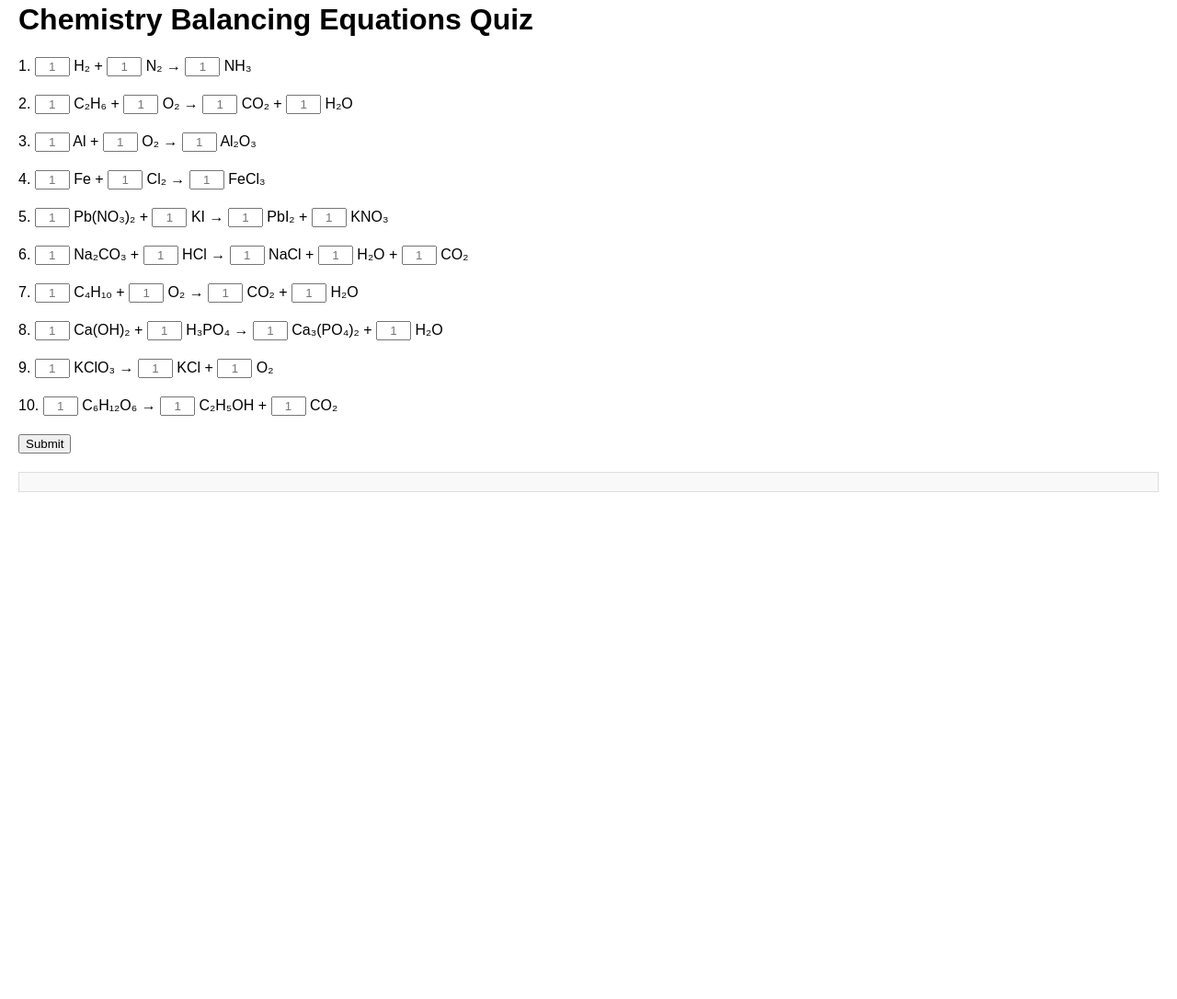
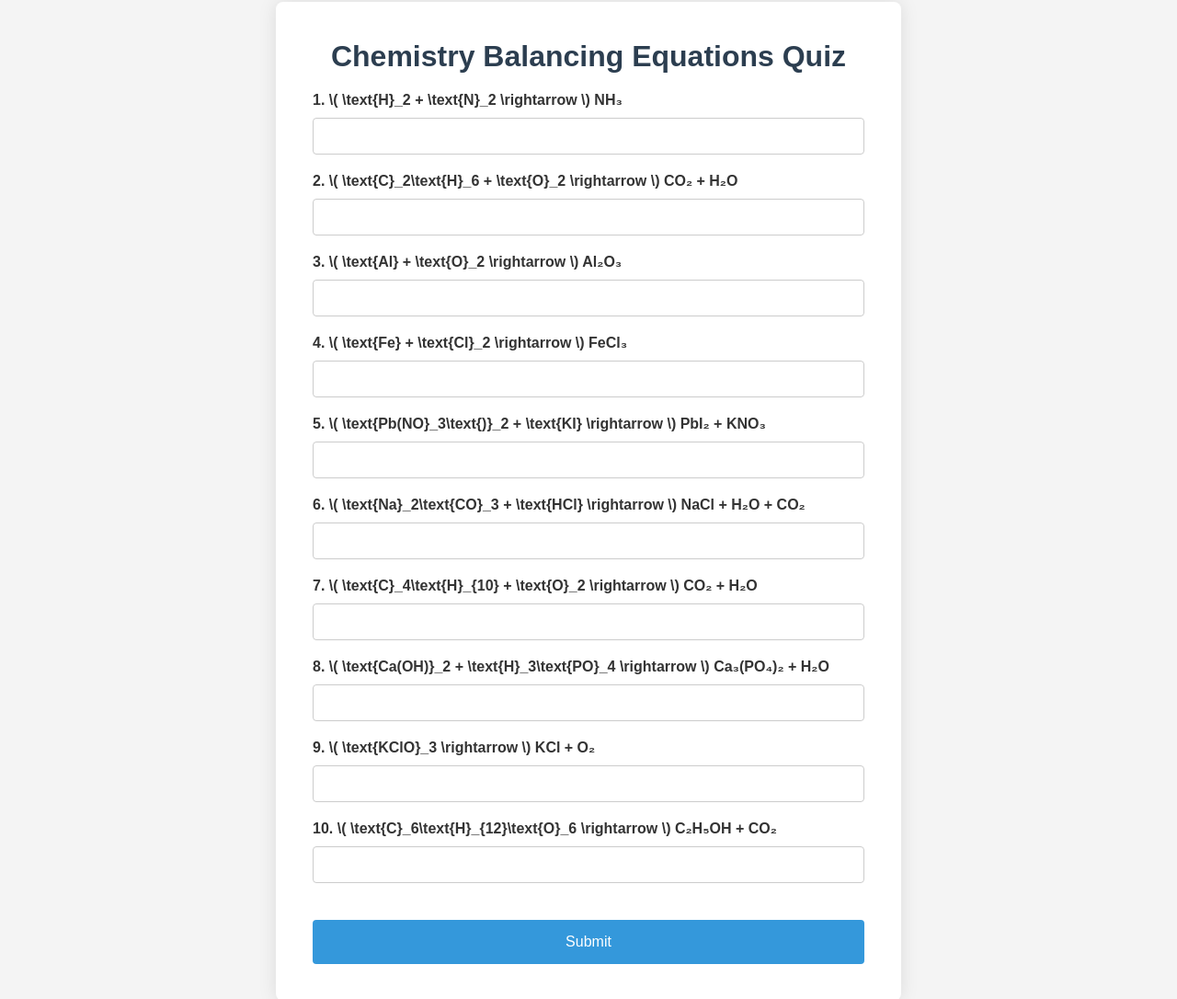
Before and after one commit to JuiceGame/fzchem, a plain HTML site: page index.html in a window 1280 px wide. Shown: the part 18-1104 px from the top of the page at 92% size. Before the commit the page ends 800 px from the top, so only its background shows below. Drawn offline with Linux system fonts and the light colour scheme.

Commit message:
Update index.html

```diff
--- a/index.html
+++ b/index.html
@@ -7,110 +7,193 @@
     <style>
         body {
             font-family: Arial, sans-serif;
+            background-color: #f4f4f4;
+            color: #333;
+            margin: 0;
+            padding: 0;
+            display: flex;
+            justify-content: center;
+            align-items: center;
+            min-height: 100vh;
+        }
+
+        .container {
+            background-color: #fff;
+            border-radius: 8px;
+            box-shadow: 0 0 20px rgba(0, 0, 0, 0.1);
+            padding: 20px 40px;
+            max-width: 600px;
+            width: 100%;
             margin: 20px;
         }
+
+        h1 {
+            text-align: center;
+            color: #2c3e50;
+            margin-bottom: 20px;
+        }
+
+        form {
+            display: flex;
+            flex-direction: column;
+        }
+
         .question {
             margin-bottom: 20px;
         }
-        .result {
+
+        .question label {
+            display: block;
+            font-weight: bold;
+            margin-bottom: 5px;
+        }
+
+        .question input[type="text"] {
+            width: 100%;
+            padding: 10px;
+            font-size: 16px;
+            border-radius: 4px;
+            border: 1px solid #ccc;
+            margin-top: 5px;
+            box-sizing: border-box;
+        }
+
+        .question input[type="text"]:focus {
+            border-color: #3498db;
+            outline: none;
+            box-shadow: 0 0 8px rgba(52, 152, 219, 0.3);
+        }
+
+        .submit-btn {
+            background-color: #3498db;
+            color: #fff;
+            border: none;
+            padding: 15px;
+            font-size: 16px;
+            border-radius: 4px;
+            cursor: pointer;
             margin-top: 20px;
-            padding: 10px;
-            border: 1px solid #ddd;
-            background-color: #f9f9f9;
         }
+
+        .submit-btn:hover {
+            background-color: #2980b9;
+        }
+
+        .results {
+            margin-top: 20px;
+        }
+
         .correct {
-            color: green;
+            color: #27ae60;
+            font-weight: bold;
         }
+
         .incorrect {
-            color: red;
+            color: #e74c3c;
+            font-weight: bold;
         }
-        input[type="text"] {
-            width: 30px;
-            text-align: center;
+
+        .results p {
+            margin: 5px 0;
+        }
+
+        .results p.correct::before {
+            content: "✔ ";
+        }
+
+        .results p.incorrect::before {
+            content: "✖ ";
         }
     </style>
 </head>
 <body>
 
+    <div class="container">
         <h1>Chemistry Balancing Equations Quiz</h1>
         <form id="quizForm">
             <div class="question">
-            <label for="q1">1. <input type="text" id="q1_1" name="q1_1" placeholder="1"> H₂ + <input type="text" id="q1_2" name="q1_2" placeholder="1"> N₂ → <input type="text" id="q1_3" name="q1_3" placeholder="1"> NH₃</label>
+                <label for="q1">1. \( \text{H}_2 + \text{N}_2 \rightarrow \) NH₃</label>
+                <input type="text" id="q1">
             </div>
-
             <div class="question">
-            <label for="q2">2. <input type="text" id="q2_1" name="q2_1" placeholder="1"> C₂H₆ + <input type="text" id="q2_2" name="q2_2" placeholder="1"> O₂ → <input type="text" id="q2_3" name="q2_3" placeholder="1"> CO₂ + <input type="text" id="q2_4" name="q2_4" placeholder="1"> H₂O</label>
+                <label for="q2">2. \( \text{C}_2\text{H}_6 + \text{O}_2 \rightarrow \) CO₂ + H₂O</label>
+                <input type="text" id="q2">
             </div>
-
             <div class="question">
-            <label for="q3">3. <input type="text" id="q3_1" name="q3_1" placeholder="1"> Al + <input type="text" id="q3_2" name="q3_2" placeholder="1"> O₂ → <input type="text" id="q3_3" name="q3_3" placeholder="1"> Al₂O₃</label>
+                <label for="q3">3. \( \text{Al} + \text{O}_2 \rightarrow \) Al₂O₃</label>
+                <input type="text" id="q3">
             </div>
-
             <div class="question">
-            <label for="q4">4. <input type="text" id="q4_1" name="q4_1" placeholder="1"> Fe + <input type="text" id="q4_2" name="q4_2" placeholder="1"> Cl₂ → <input type="text" id="q4_3" name="q4_3" placeholder="1"> FeCl₃</label>
+                <label for="q4">4. \( \text{Fe} + \text{Cl}_2 \rightarrow \) FeCl₃</label>
+                <input type="text" id="q4">
             </div>
-
             <div class="question">
-            <label for="q5">5. <input type="text" id="q5_1" name="q5_1" placeholder="1"> Pb(NO₃)₂ + <input type="text" id="q5_2" name="q5_2" placeholder="1"> KI → <input type="text" id="q5_3" name="q5_3" placeholder="1"> PbI₂ + <input type="text" id="q5_4" name="q5_4" placeholder="1"> KNO₃</label>
+                <label for="q5">5. \( \text{Pb(NO}_3\text{)}_2 + \text{KI} \rightarrow \) PbI₂ + KNO₃</label>
+                <input type="text" id="q5">
             </div>
-
             <div class="question">
-            <label for="q6">6. <input type="text" id="q6_1" name="q6_1" placeholder="1"> Na₂CO₃ + <input type="text" id="q6_2" name="q6_2" placeholder="1"> HCl → <input type="text" id="q6_3" name="q6_3" placeholder="1"> NaCl + <input type="text" id="q6_4" name="q6_4" placeholder="1"> H₂O + <input type="text" id="q6_5" name="q6_5" placeholder="1"> CO₂</label>
+                <label for="q6">6. \( \text{Na}_2\text{CO}_3 + \text{HCl} \rightarrow \) NaCl + H₂O + CO₂</label>
+                <input type="text" id="q6">
             </div>
-
             <div class="question">
-            <label for="q7">7. <input type="text" id="q7_1" name="q7_1" placeholder="1"> C₄H₁₀ + <input type="text" id="q7_2" name="q7_2" placeholder="1"> O₂ → <input type="text" id="q7_3" name="q7_3" placeholder="1"> CO₂ + <input type="text" id="q7_4" name="q7_4" placeholder="1"> H₂O</label>
+                <label for="q7">7. \( \text{C}_4\text{H}_{10} + \text{O}_2 \rightarrow \) CO₂ + H₂O</label>
+                <input type="text" id="q7">
             </div>
-
             <div class="question">
-            <label for="q8">8. <input type="text" id="q8_1" name="q8_1" placeholder="1"> Ca(OH)₂ + <input type="text" id="q8_2" name="q8_2" placeholder="1"> H₃PO₄ → <input type="text" id="q8_3" name="q8_3" placeholder="1"> Ca₃(PO₄)₂ + <input type="text" id="q8_4" name="q8_4" placeholder="1"> H₂O</label>
+                <label for="q8">8. \( \text{Ca(OH)}_2 + \text{H}_3\text{PO}_4 \rightarrow \) Ca₃(PO₄)₂ + H₂O</label>
+                <input type="text" id="q8">
             </div>
-
             <div class="question">
-            <label for="q9">9. <input type="text" id="q9_1" name="q9_1" placeholder="1"> KClO₃ → <input type="text" id="q9_2" name="q9_2" placeholder="1"> KCl + <input type="text" id="q9_3" name="q9_3" placeholder="1"> O₂</label>
+                <label for="q9">9. \( \text{KClO}_3 \rightarrow \) KCl + O₂</label>
+                <input type="text" id="q9">
             </div>
-
             <div class="question">
-            <label for="q10">10. <input type="text" id="q10_1" name="q10_1" placeholder="1"> C₆H₁₂O₆ → <input type="text" id="q10_2" name="q10_2" placeholder="1"> C₂H₅OH + <input type="text" id="q10_3" name="q10_3" placeholder="1"> CO₂</label>
+                <label for="q10">10. \( \text{C}_6\text{H}_{12}\text{O}_6 \rightarrow \) C₂H₅OH + CO₂</label>
+                <input type="text" id="q10">
             </div>
-
-        <button type="button" onclick="checkAnswers()">Submit</button>
+            <button type="button" class="submit-btn" onclick="checkAnswers()">Submit</button>
         </form>
 
-    <div id="results" class="result"></div>
+        <div class="results" id="results"></div>
+    </div>
 
     <script>
         function checkAnswers() {
-            const answers = {
-                q1_1: "3", q1_2: "1", q1_3: "2",
-                q2_1: "2", q2_2: "7", q2_3: "4", q2_4: "6",
-                q3_1: "4", q3_2: "3", q3_3: "2",
-                q4_1: "2", q4_2: "3", q4_3: "2",
-                q5_1: "1", q5_2: "2", q5_3: "1", q5_4: "2",
-                q6_1: "1", q6_2: "2", q6_3: "2", q6_4: "1", q6_5: "1",
-                q7_1: "2", q7_2: "13", q7_3: "8", q7_4: "10",
-                q8_1: "3", q8_2: "2", q8_3: "1", q8_4: "6",
-                q9_1: "2", q9_2: "2", q9_3: "3",
-                q10_1: "1", q10_2: "2", q10_3: "2"
-            };
+            const answers = [
+                ["3", "1", "2"],
+                ["2", "7", "4", "6"],
+                ["4", "3", "2"],
+                ["2", "3"],
+                ["1", "2", "2"],
+                ["1", "2", "2"],
+                ["2", "13", "8"],
+                ["1", "6", "3"],
+                ["2", "2"],
+                ["2", "2", "1"]
+            ];
 
-            const form = document.getElementById("quizForm");
+            const quizForm = document.getElementById("quizForm");
             const results = document.getElementById("results");
+            let correctCount = 0;
+
             results.innerHTML = "";
 
-            let correctCount = 0;
+            for (let i = 1; i <= 10; i++) {
+                const userAnswer = quizForm[`q${i}`].value.split(" ");
+                const correctAnswer = answers[i - 1];
+                let correct = true;
 
-            for (let i = 1; i <= 10; i++) {
-                let correct = true;
-                for (let j = 1; j <= Object.keys(answers).filter(key => key.startsWith(`q${i}_`)).length; j++) {
-                    const userAnswer = form[`q${i}_${j}`].value.trim();
-                    const correctAnswer = answers[`q${i}_${j}`];
-
-                    if (userAnswer !== correctAnswer) {
+                if (userAnswer.length !== correctAnswer.length) {
                     correct = false;
-                        results.innerHTML += `<p class="incorrect">Question ${i}: Incorrect. The correct coefficient for ${j === 1 ? '' : j} is <strong>${correctAnswer}</strong>.</p>`;
+                } else {
+                    for (let j = 0; j < userAnswer.length; j++) {
+                        if (userAnswer[j] !== correctAnswer[j]) {
+                            correct = false;
+                            results.innerHTML += `<p class="incorrect">Question ${i}: Incorrect. The correct coefficient for ${correctAnswer[j]}.</p>`;
                         }
                     }
+                }
+
                 if (correct) {
                     results.innerHTML += `<p class="correct">Question ${i}: Correct!</p>`;
                     correctCount++;
```
Lines whose indentation alone changed are shown as unchanged.
